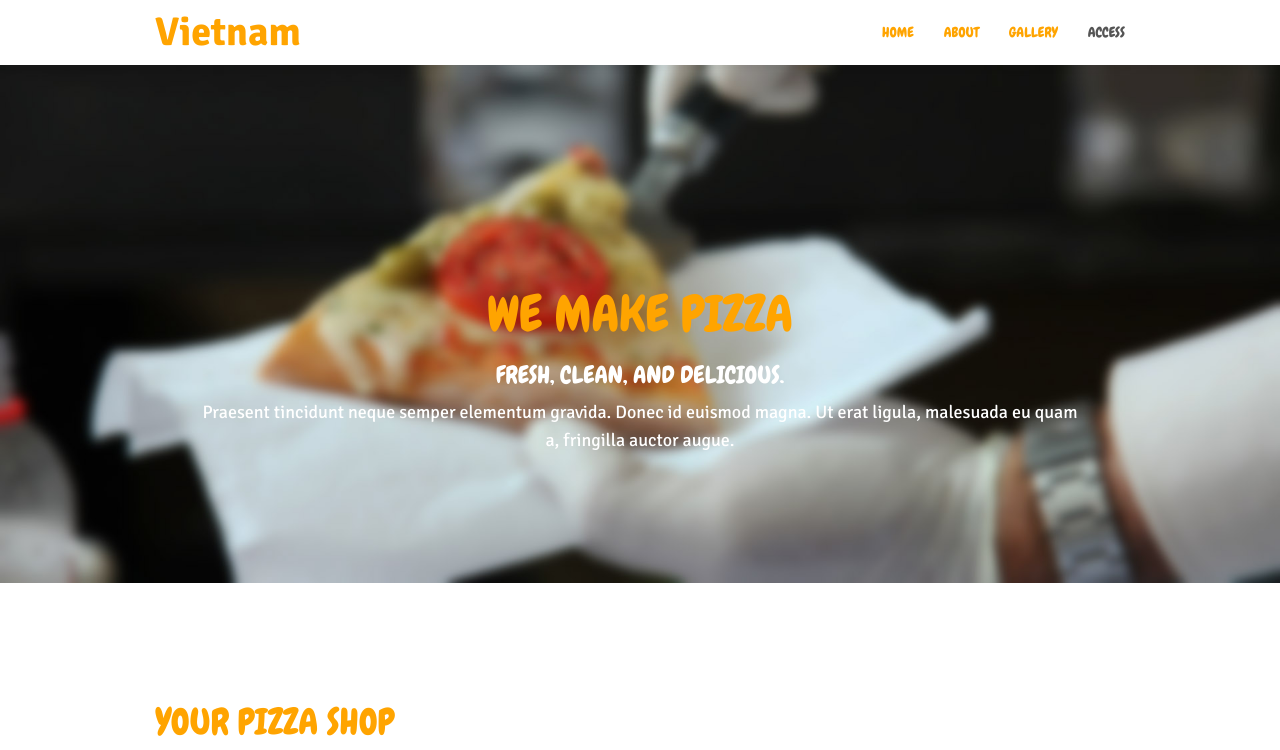
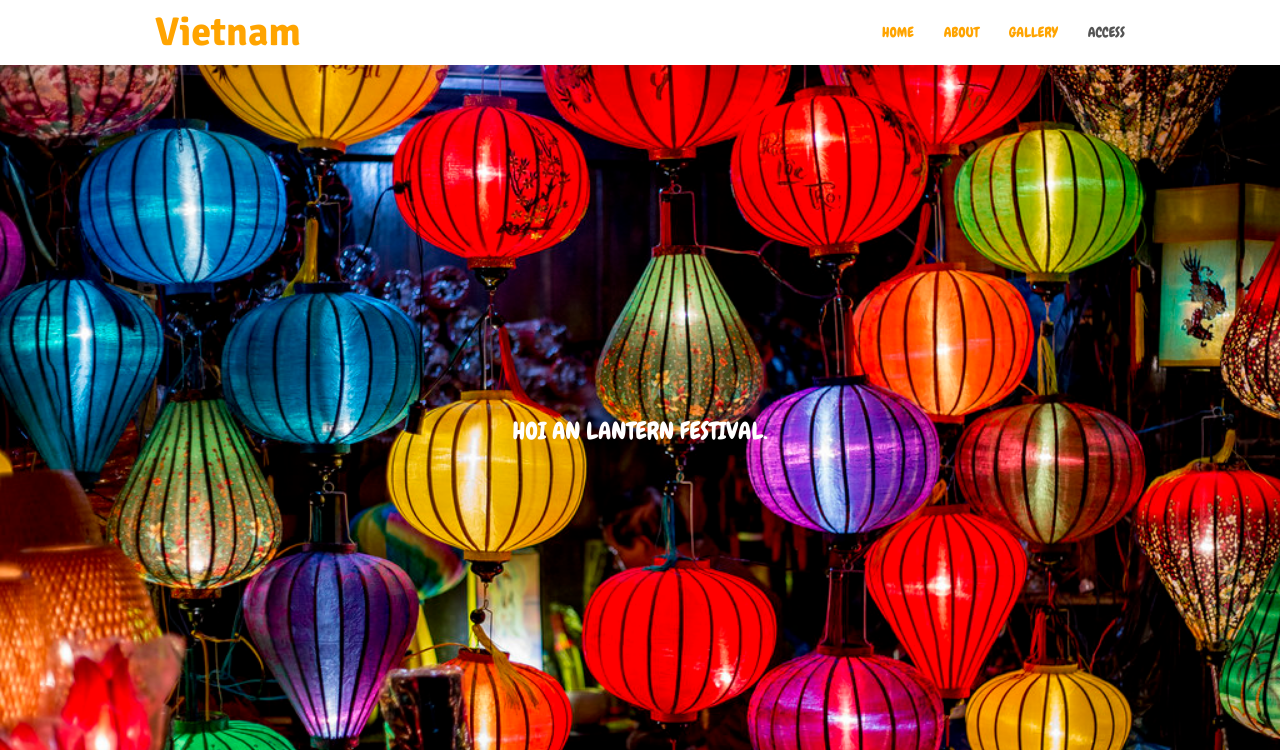
Before and after one commit to swuPooh/web, a plain HTML site: page index.html in a window 1280 px wide. Shown: the top 750 px of the page. Drawn offline with Linux system fonts and the light colour scheme; some packages are replaced by stand-ins of ours.

Commit message:
Update index.html

```diff
--- a/index.html
+++ b/index.html
@@ -56,12 +56,10 @@
 	<div class="flexslider">
 		<ul class="slides">
 			<li>
-				<img src="images/slider-img1.jpg" alt="Pizza Image 1">
+				<img src="images/hoian.jpg" alt="Pizza Image 1">
 				<div class="flex-caption">
-					<h2 class="slider-title">We make Pizza</h2>
-					<h3 class="slider-subtitle">Fresh, clean, and delicious.</h3>
-					<p class="slider-description">Praesent tincidunt neque semper elementum gravida. Donec id euismod magna. Ut erat ligula, malesuada eu quam a, fringilla auctor augue.</p>
-				</div>
+					<h3 class="slider-subtitle">Hoi An Lantern Festival.</h3>
+
 			</li>
 			<li>
 				<img src="images/slider-img2.jpg" alt="Pizza Image 2">
```
